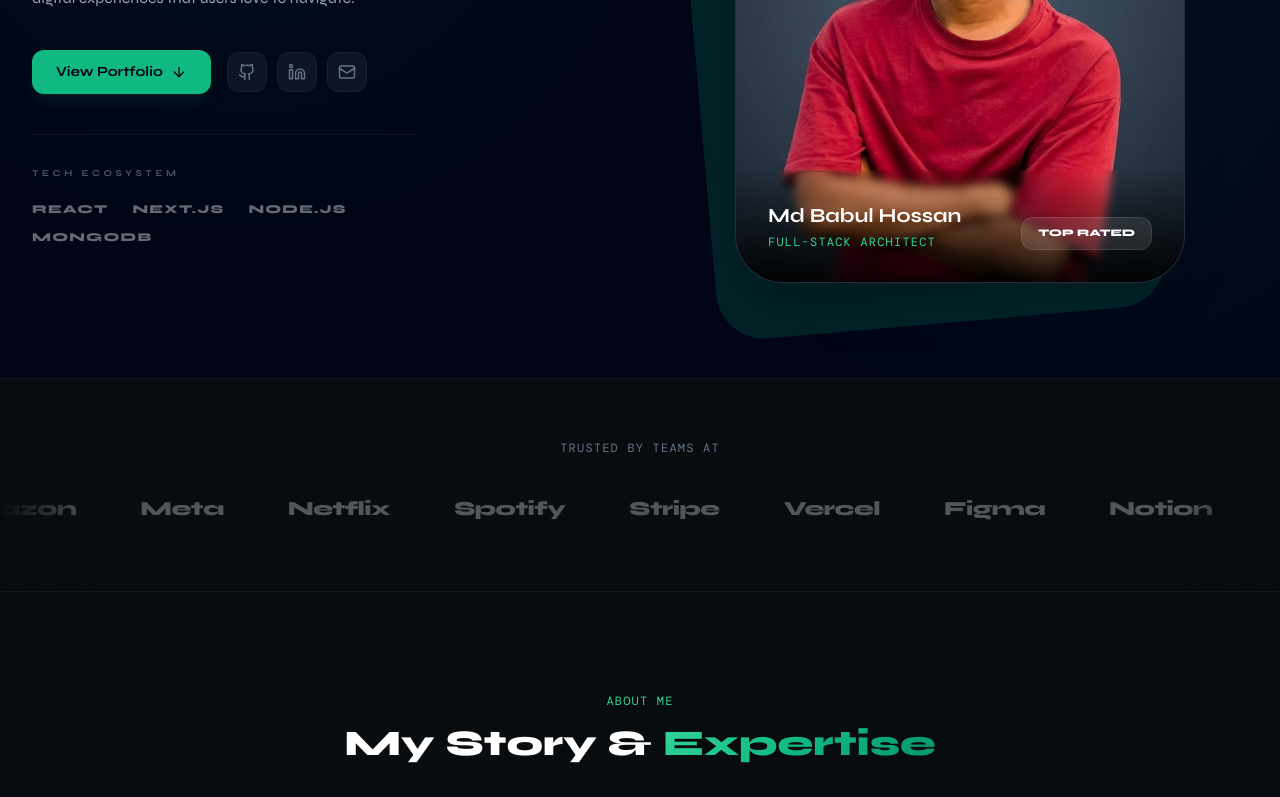
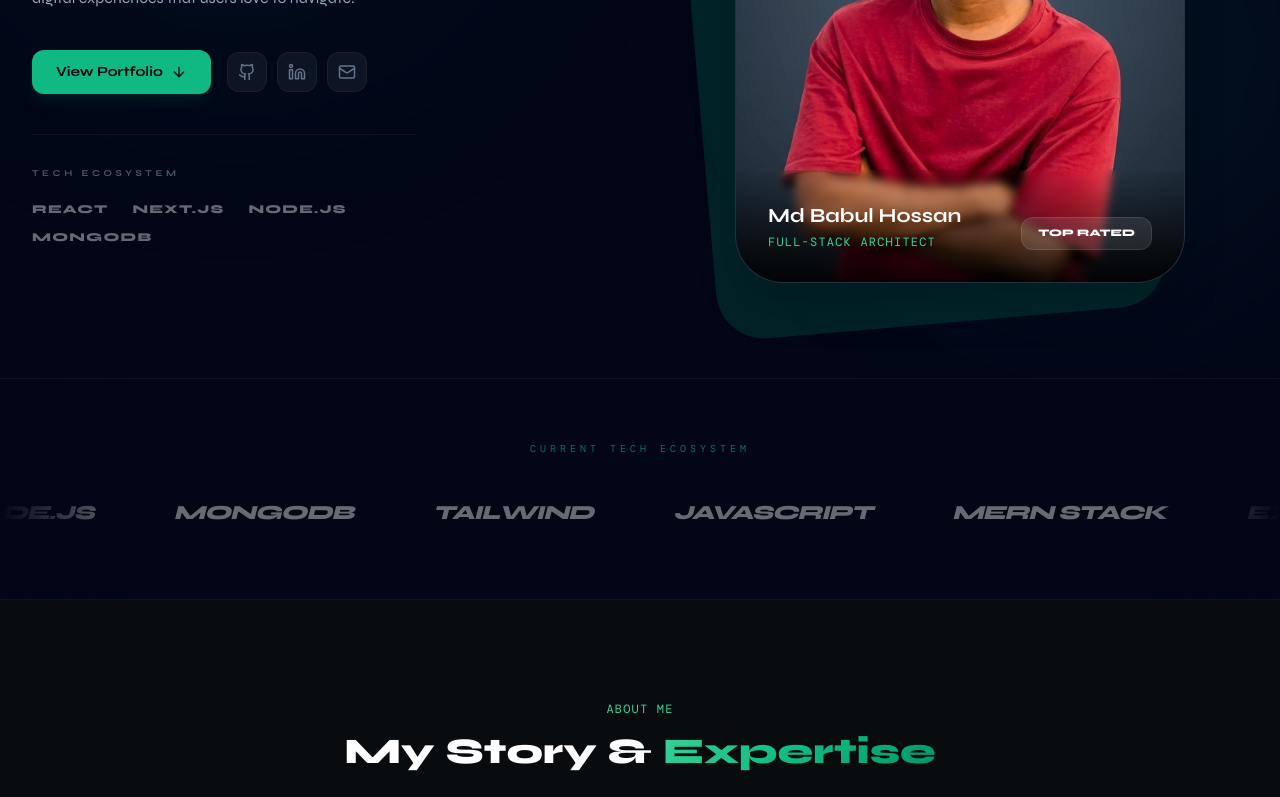
Before and after one commit to babul0000/protfolio, a Next.js app: page / in a window 1280 px wide. Shown: the part 422-1219 px from the top of the page. Built offline with nearby package versions, Linux system fonts and the light colour scheme; a web font is replaced by a local one.

Commit message:
complete marquee section

```diff
--- a/components/sections/Clients.jsx
+++ b/components/sections/Clients.jsx
@@ -2,47 +2,60 @@
 
 import { motion } from 'framer-motion'
 
-const companies = [
-  'Google', 'Microsoft', 'Amazon', 'Meta', 'Netflix',
-  'Spotify', 'Stripe', 'Vercel', 'Figma', 'Notion',
+// আপনার বর্তমান Tech Stack যা আপনি ব্যবহার করছেন
+const techStack = [
+  'React', 'Next.js', 'Node.js', 'MongoDB', 'Tailwind',
+  'JavaScript', 'MERN Stack', 'Express', 'HeroUI',
 ]
 
-// Simple SVG logo-style text logos
-function LogoItem({ name }) {
+function TechLogo({ name }) {
   return (
-    <div className="flex items-center justify-center px-8 py-3 opacity-30 hover:opacity-60 transition-opacity duration-300 cursor-default">
-      <span className="text-white font-black text-xl tracking-tight whitespace-nowrap">
+    <div className="flex items-center justify-center px-10 py-4 opacity-40 hover:opacity-100 hover:text-emerald-400 transition-all duration-300 cursor-default">
+      <span className="text-white font-black text-xl tracking-tighter whitespace-nowrap uppercase italic">
         {name}
       </span>
     </div>
   )
 }
 
-export default function Clients() {
+export default function TechMarquee() {
   return (
-    <section className="py-14 border-y border-white/5 overflow-hidden relative">
-      {/* fade edges */}
-      <div className="absolute left-0 inset-y-0 w-24 bg-gradient-to-r from-[#090c0f] to-transparent z-10 pointer-events-none" />
-      <div className="absolute right-0 inset-y-0 w-24 bg-gradient-to-l from-[#090c0f] to-transparent z-10 pointer-events-none" />
+    // ব্যাকগ্রাউন্ড আপনার Hero সেকশনের সাথে মিল রেখে #020617 করা হয়েছে
+    <section className="py-14 bg-[#020617] border-y border-white/5 overflow-hidden relative">
+
+      {/* গ্লাস ইফেক্ট এডজ */}
+      <div className="absolute left-0 inset-y-0 w-32 bg-gradient-to-r from-[#020617] to-transparent z-10 pointer-events-none" />
+      <div className="absolute right-0 inset-y-0 w-32 bg-gradient-to-l from-[#020617] to-transparent z-10 pointer-events-none" />
 
       <div className="mb-6 text-center">
-        <span className="text-xs font-mono text-slate-500 uppercase tracking-widest">
-          Trusted by teams at
+        <span className="text-[10px] font-mono text-emerald-500/60 uppercase tracking-[0.4em]">
+          Current Tech Ecosystem
         </span>
       </div>
 
-      <div className="flex">
+      {/* স্লাইডিং অ্যানিমেশন */}
+      <div className="flex select-none">
         <div className="flex animate-marquee">
-          {[...companies, ...companies].map((c, i) => (
-            <LogoItem key={`${c}-${i}`} name={c} />
+          {[...techStack, ...techStack].map((tech, i) => (
+            <TechLogo key={`${tech}-${i}`} name={tech} />
           ))}
         </div>
-        <div className="flex animate-marquee" aria-hidden>
-          {[...companies, ...companies].map((c, i) => (
-            <LogoItem key={`clone-${c}-${i}`} name={c} />
+        <div className="flex animate-marquee" aria-hidden="true">
+          {[...techStack, ...techStack].map((tech, i) => (
+            <TechLogo key={`clone-${tech}-${i}`} name={tech} />
           ))}
         </div>
       </div>
+
+      <style jsx global>{`
+        @keyframes marquee {
+          0% { transform: translateX(0); }
+          100% { transform: translateX(-50%); }
+        }
+        .animate-marquee {
+          animation: marquee 30s linear infinite;
+        }
+      `}</style>
     </section>
   )
 }
```
